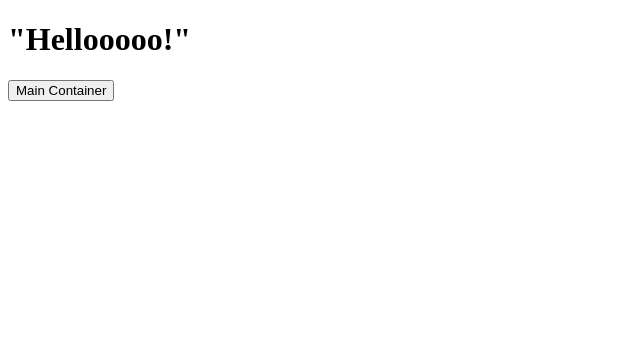
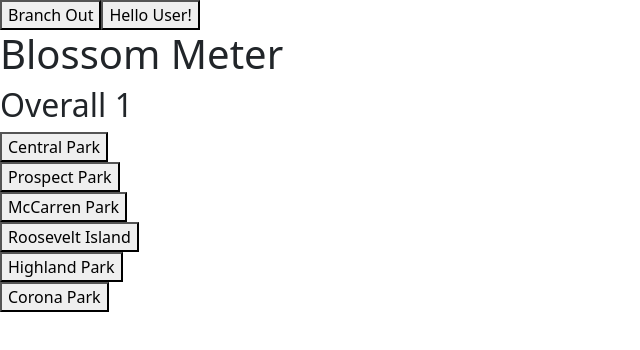
Before and after one commit to Team-Dragonite-31/Branch-Out, a React app: page / in a window 1280 px wide. Shown: the top 350 px of the page, without its empty margins (0-640 px from the left). Built offline with nearby package versions, Linux system fonts and the light colour scheme; no server answers.

Commit message:
render main container no styling

```diff
--- a/package.json
+++ b/package.json
@@ -21,6 +21,8 @@
   "homepage": "https://github.com/Team-Dragonite-31/Branch-Out#readme",
   "dependencies": {
     "@hot-loader/react-dom": "^17.0.2",
+    "autoprefixer": "^10.4.4",
+    "bootstrap": "^5.1.3",
     "cookie-parser": "^1.4.6",
     "cors": "^2.8.5",
     "cross-env": "^7.0.3",
@@ -45,6 +47,8 @@
     "@babel/preset-react": "^7.16.7",
     "babel-loader": "^8.2.3",
     "html-webpack-plugin": "^5.5.0",
+    "postcss": "^8.4.12",
+    "postcss-loader": "^6.2.1",
     "webpack": "^5.71.0",
     "webpack-cli": "^4.9.2",
     "webpack-dev-server": "^4.7.4"
--- a/src/App.jsx
+++ b/src/App.jsx
@@ -7,14 +7,21 @@ import {
 } from "react-router-dom";
 import LoginContainer from './containers/LoginContainer.jsx';
 import MainContainer from './containers/MainContainer.jsx';
+import ParkContainer from './containers/ParkContainer.jsx';
 
 const App = () => {
     return (
         //add in the links to different pathways... the login, the app, etc.
+        //prospect park linking to the component but with different state linked for the park
         <div>
             <Routes>
-                <Route path="/" element={<LoginContainer/>} />
-                <Route path="/main" element={<MainContainer/>} />
+                <Route path="/" element={<MainContainer/>} />
+                <Route path="/ProspectPark" element={<ParkContainer/>} />
+                <Route path="/CentralPark" element={<ParkContainer/>} />
+                <Route path="/McCarrenPark" element={<ParkContainer/>} />
+                <Route path="/RooseveltIsland" element={<ParkContainer/>} />
+                <Route path="/HighlandPark" element={<ParkContainer/>} />
+                <Route path="/CoronaPark" element={<ParkContainer/>} />
             </Routes>
         </div>
     )
--- /dev/null
+++ b/src/components/BlossomMeter.jsx
@@ -0,0 +1,17 @@
+import React from 'react';
+
+function BlossomMeter(props) {
+    //use props to add the rating here
+    return (
+        <div>
+            <h1>Blossom Meter</h1>
+            <h2>Overall {props.rating}</h2>
+        </div>
+    )
+}
+
+
+
+
+
+export default BlossomMeter;
--- /dev/null
+++ b/src/components/Header.jsx
@@ -0,0 +1,13 @@
+import React from 'react';
+
+
+function Header(props){
+    return(
+        <div>
+            <button className="mainButton">Branch Out</button>
+            <button className="loginButton">Hello User!</button>
+        </div>
+    )
+}
+
+export default Header;
--- /dev/null
+++ b/src/components/ParkButton.jsx
@@ -0,0 +1,17 @@
+import React from 'react';
+import { Link } from "react-router-dom";
+
+function ParkButton(props) {
+    //{this.props.parkName}
+    return (
+        <div>
+            <Link to={'/' + props.parkName.split(' ').join('')}>
+                <button>
+                    {props.parkName}
+                </button>
+            </Link>
+        </div>
+    )
+}
+
+export default ParkButton;
--- /dev/null
+++ b/src/components/ParkList.jsx
@@ -0,0 +1,34 @@
+import React from 'react';
+import ParkButton from '../components/ParkButton.jsx';
+
+class ParkList extends React.Component {
+    //use props to add the rating here
+    constructor(props){
+        super(props);
+        this.state = {
+            parkNames: ['Central Park', 'Prospect Park', 'McCarren Park', 'Roosevelt Island', 'Highland Park', 'Corona Park'],
+        };
+
+    }
+    render(){
+        const buttonsArr = [];
+        for (let i = 0; i < this.state.parkNames.length; i++){
+            buttonsArr.push(
+                <ParkButton parkName={this.state.parkNames[i]} username={this.props.username}/>
+            )
+        }
+        return (
+            <div>
+                { buttonsArr }
+            </div>
+        )
+    }
+}
+
+
+
+
+
+
+
+export default ParkList;
--- a/src/containers/MainContainer.jsx
+++ b/src/containers/MainContainer.jsx
@@ -1,9 +1,65 @@
 import React from "react";
+import { Link } from "react-router-dom";
+import Header from '../components/Header.jsx'
+import BlossomMeter from '../components/BlossomMeter.jsx'
+import ParkList from '../components/ParkList.jsx'
+import bootstrap from 'bootstrap';
 
-const MainContainer = () => (
+//onLoad => send a GET request to back-end
+//header div => branch out button => back to this page, 'hello user' or button to login if user is undefined
+//blossom meter div => header + a meter that uses data from the get request
+//bloom map => empty div for the time being; Google maps eventually
+//park list => contains each park div and a button to direct to parkContainer w/ state conditional on which park they clicked
+
+//table
+
+class MainContainer extends React.Component {
+  constructor(props) {
+    super(props);
+    this.state = {
+      rating: 0,
+      username: null,
+      location: null,
+      comments: []
+    };
+    this.getOverallData = this.getOverallData.bind(this);
+  }
+
+  getOverallData(){
+    fetch(`http://localhost:3000/getOverallData`, {
+      method: 'GET'
+    })
+      .then((result) => result.json())
+      .then((data) => {
+        console.log('got some data');
+        return this.setState({
+          rating: data
+        })
+      })
+      .catch(err => {
+        console.log('caught an error')
+        return this.setState({
+          rating: 1
+        })
+      })
+  }
+
+  componentDidMount(){
+    this.getOverallData()
+  }
+
+
+
+render() {
+  return (
     <div>
-      <h1>"In the main now!!"</h1>
+      <Header username={this.state.username} />
+      <BlossomMeter rating={this.state.rating} />
+      <ParkList username={this.state.username} parkNames={this.state.parkNames} />
     </div>
-  );
+
+  )
+}
+};
 
 export default MainContainer
--- a/src/containers/ParkContainer.jsx
+++ b/src/containers/ParkContainer.jsx
@@ -1 +1,9 @@
 import React from "react";
+
+const ParkContainer = () => (
+    <div>
+      <h1>"In the park now!!"</h1>
+    </div>
+  );
+
+export default ParkContainer
--- a/src/index.html
+++ b/src/index.html
@@ -5,8 +5,10 @@
     <meta http-equiv="X-UA-Compatible" content="IE=edge">
     <meta name="viewport" content="width=device-width, initial-scale=1.0">
     <title>Branch Out</title>
+    <link href="https://cdn.jsdelivr.net/npm/bootstrap@5.1.3/dist/css/bootstrap.min.css" rel="stylesheet" integrity="sha384-1BmE4kWBq78iYhFldvKuhfTAU6auU8tT94WrHftjDbrCEXSU1oBoqyl2QvZ6jIW3" crossorigin="anonymous">
 </head>
 <body>
     <div id="root"></div>
+    <script src="https://cdn.jsdelivr.net/npm/bootstrap@5.1.3/dist/js/bootstrap.bundle.min.js" integrity="sha384-ka7Sk0Gln4gmtz2MlQnikT1wXgYsOg+OMhuP+IlRH9sENBO0LRn5q+8nbTov4+1p" crossorigin="anonymous"></script>
 </body>
 </html>
--- /dev/null
+++ b/src/styling/styles.scss
@@ -0,0 +1,4 @@
+@import "../../node_modules/bootstrap/scss/bootstrap";
+
+$primary: $blue-300;
+$dark: $indigo-700;
--- a/webpack.config.js
+++ b/webpack.config.js
@@ -24,12 +24,13 @@ module.exports = {
             {
                 test: /scss$/,
                 exclude: /node_modules/,
-                use: ['style-loader', 'css-loader', 'sass-loader'],
+                use: ['style-loader', 'css-loader', 'sass-loader', 'postcss-loader'],
             },
             { test: /\.(png|jpg)$/, use: 'url-loader?limit=8192' },
         ],
     },
     plugins: [
+        require('autoprefixer'),
         new HWP(
             { template: path.join(__dirname, '/src/index.html') }
         )
```
Also changed, not shown: 3 other files (tests, documents, lock files or other folders).
